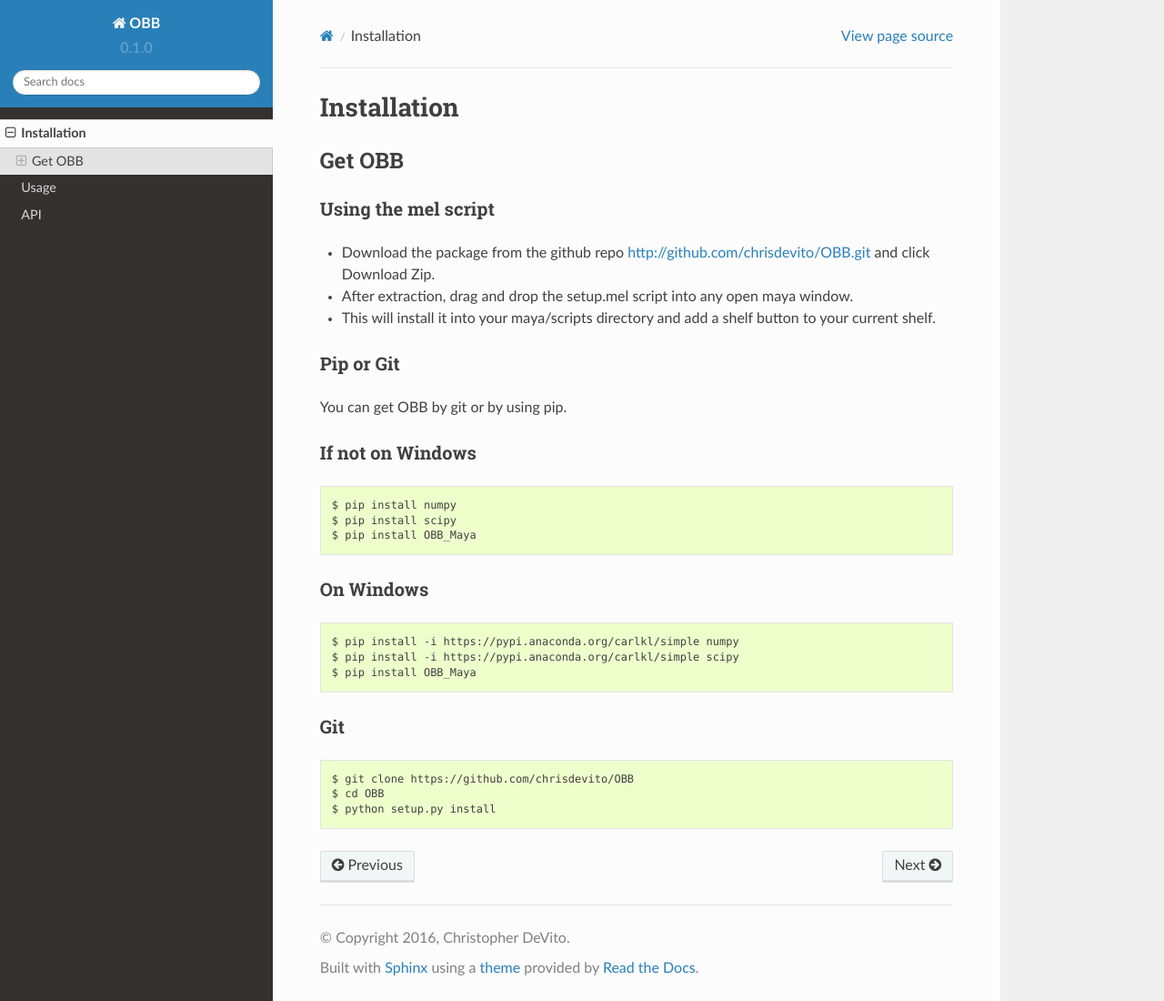
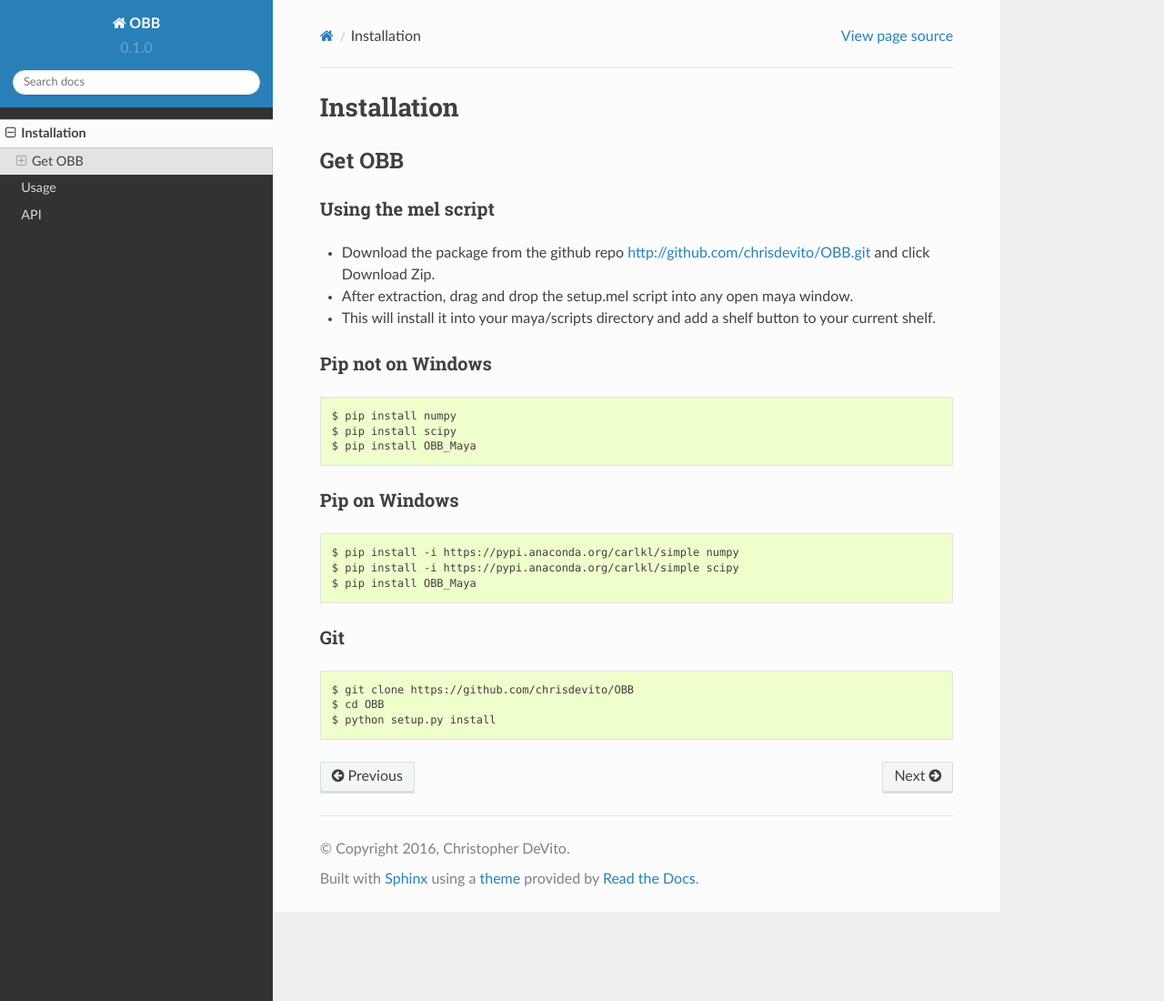
Before and after one commit to chrisdevito/OBB, a Sphinx documentation site: the page built from docs/installation.rst, in a window 1280 px wide and 1100 px high. Shown: the whole window at 91% size. Built offline with Sphinx 7.4.7 and the Read the Docs theme 2.0.0, drawn with Linux system fonts in a browser that asks for light colours.

Commit message:
Fixed installation.rst

```diff
--- a/docs/installation.rst
+++ b/docs/installation.rst
@@ -11,12 +11,7 @@ Using the mel script
 - After extraction, drag and drop the setup.mel script into any open maya window.
 - This will install it into your maya/scripts directory and add a shelf button to your current shelf.
 
-
-Pip or Git
-------------
-You can get OBB by git or by using pip.
-
-If not on Windows
+Pip not on Windows
 ------------------
 ::
 
```
Also changed, not shown: other parts of docs/installation.rst (+1 -1 lines).
